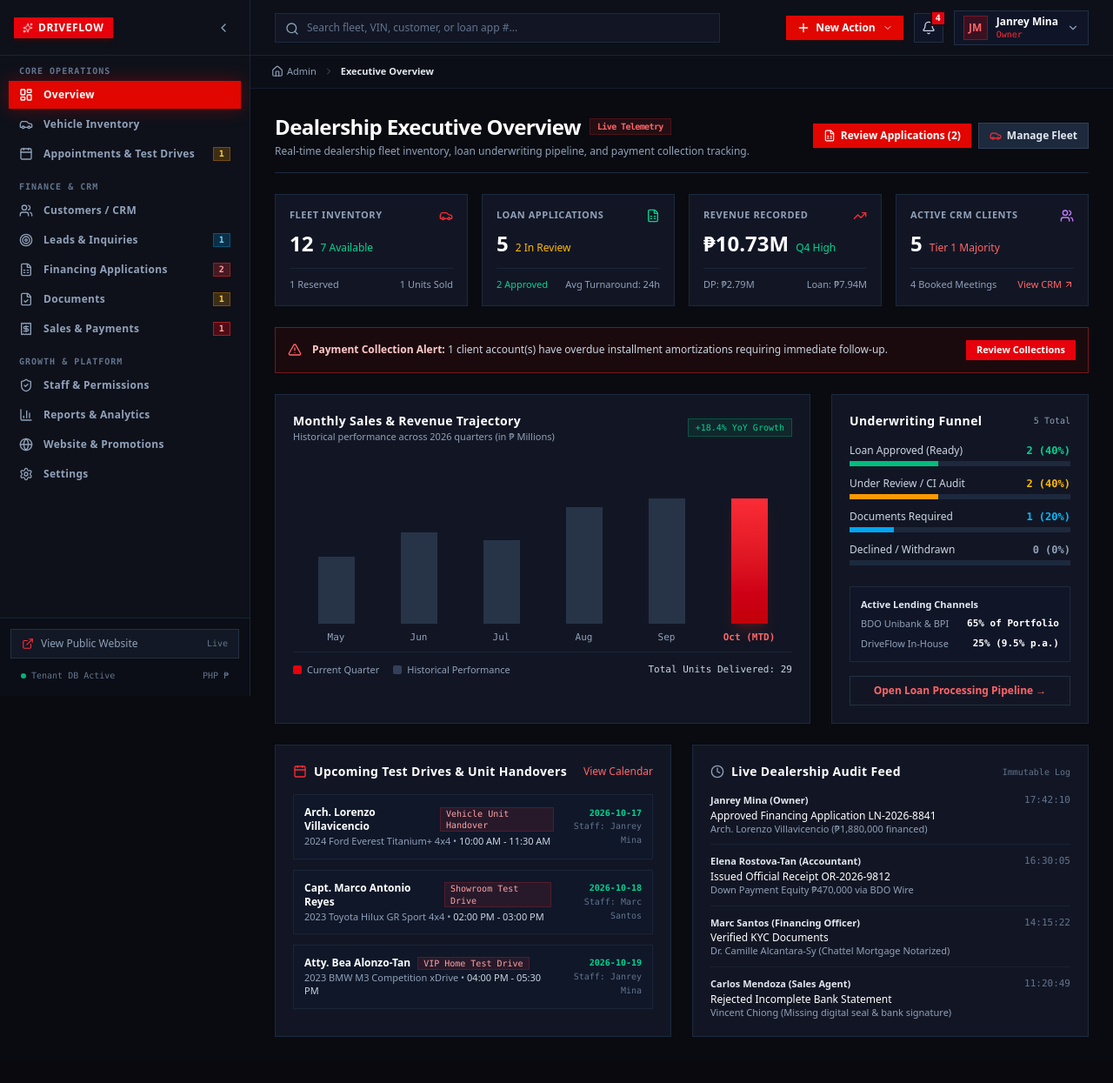
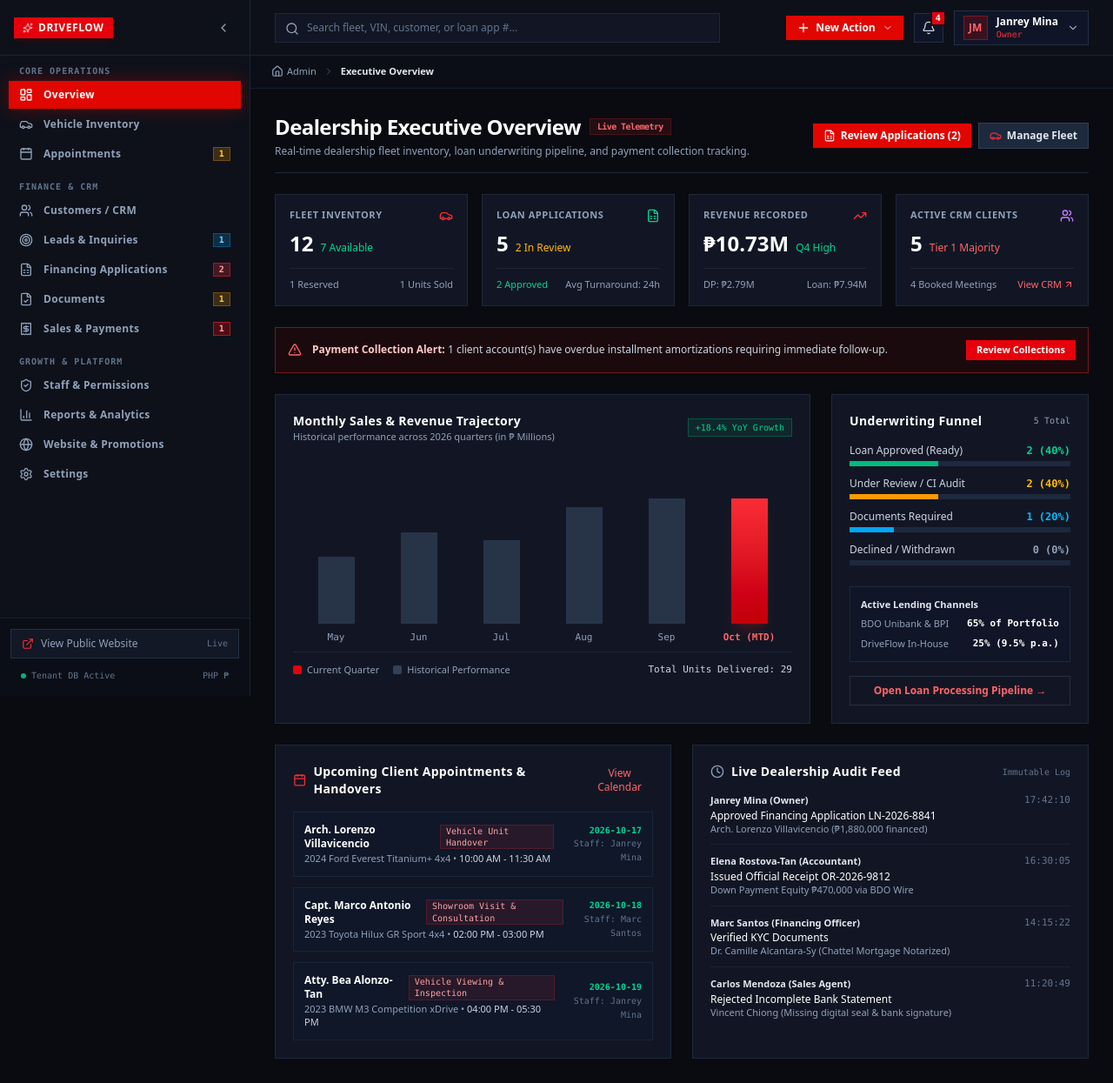
Before and after one commit to janreyHablaMina/DriveFlow, a Next.js app in the folder web/: page /admin in a window 1280 px wide. Shown: the whole page at 87% size. Before the commit the page ends 1220 px from the top, so only its background shows below. Built offline with nearby package versions, Linux system fonts and the light colour scheme.

Commit message:
oct 7, 2026 9:37pm

```diff
--- a/web/src/app/admin/components/Sidebar.tsx
+++ b/web/src/app/admin/components/Sidebar.tsx
@@ -70,7 +70,7 @@ export const Sidebar: React.FC<SidebarProps> = ({
     },
     {
       id: 'appointments',
-      label: 'Appointments & Test Drives',
+      label: 'Appointments',
       icon: Calendar,
       badge: badgeCounts.appointments,
       badgeColor: 'bg-amber-500/20 text-amber-300 border-amber-500/30',
--- a/web/src/app/admin/components/TopNav.tsx
+++ b/web/src/app/admin/components/TopNav.tsx
@@ -180,7 +180,7 @@ export const TopNav: React.FC<TopNavProps> = ({
                 className="w-full text-left px-3.5 py-2 text-xs flex items-center gap-2.5 text-slate-200 hover:bg-slate-800/80 transition cursor-pointer"
               >
                 <Calendar className="w-4 h-4 text-purple-400" />
-                <span>Schedule Test Drive</span>
+                <span>Schedule Appointment</span>
               </button>
               <button
                 onClick={() => {
--- a/web/src/app/admin/components/tabs/AppointmentsTab.tsx
+++ b/web/src/app/admin/components/tabs/AppointmentsTab.tsx
@@ -45,7 +45,7 @@ export const AppointmentsTab: React.FC<AppointmentsTabProps> = ({
   const [formCustPhone, setFormCustPhone] = useState('');
   const [formCustEmail, setFormCustEmail] = useState('');
   const [formVehicle, setFormVehicle] = useState(vehicles[0]?.name || '');
-  const [formType, setFormType] = useState<AppointmentType>('Showroom Test Drive');
+  const [formType, setFormType] = useState<AppointmentType>('Showroom Visit & Consultation');
   const [formDate, setFormDate] = useState('2026-10-18');
   const [formSlot, setFormSlot] = useState('02:00 PM - 03:00 PM');
   const [formStaff, setFormStaff] = useState(staff[0]?.name || 'Janrey Mina');
@@ -92,7 +92,7 @@ export const AppointmentsTab: React.FC<AppointmentsTabProps> = ({
       assignedStaff: formStaff,
       branchId: formBranchId,
       status: 'Confirmed',
-      notes: formNotes || 'Standard test drive route requested.',
+      notes: formNotes || 'Showroom consultation and vehicle inspection appointment.',
     });
     setIsBookModalOpen(false);
   };
@@ -118,13 +118,13 @@ export const AppointmentsTab: React.FC<AppointmentsTabProps> = ({
       <div className="flex flex-col sm:flex-row sm:items-center sm:justify-between gap-4 pb-4 border-b border-slate-800">
         <div>
           <h1 className="text-xl sm:text-2xl font-bold text-white tracking-tight flex items-center gap-2">
-            <span>Appointments & Test Drive Scheduling</span>
+            <span>Appointments & Customer Scheduling</span>
             <span className="text-xs font-mono text-slate-400 font-normal">
               ({filteredAppointments.length} bookings)
             </span>
           </h1>
           <p className="text-xs text-slate-400 mt-1">
-            Coordinate showroom visits, VIP flatbed test drives, financing signing, and vehicle handovers without slot clashes.
+            Coordinate showroom visits, vehicle inspections, financing signings, and vehicle handovers without slot clashes.
           </p>
         </div>
 
@@ -149,7 +149,7 @@ export const AppointmentsTab: React.FC<AppointmentsTabProps> = ({
             className="px-3.5 py-2 rounded-none bg-[#e10600] hover:bg-[#c00500] text-white text-xs font-semibold flex items-center gap-1.5 transition cursor-pointer shadow-sm shadow-red-950/40"
           >
             <Plus className="w-4 h-4" />
-            Book Test Drive / Meeting
+            Book Appointment
           </button>
         </div>
       </div>
@@ -188,10 +188,11 @@ export const AppointmentsTab: React.FC<AppointmentsTabProps> = ({
             className="w-full bg-slate-900 border border-slate-700/60 rounded-none px-3 py-1.5 text-xs text-slate-200 focus:outline-hidden focus:border-red-500"
           >
             <option value="all">All Appointment Types</option>
-            <option value="Showroom Test Drive">Showroom Test Drive</option>
-            <option value="VIP Home Test Drive">VIP Home Test Drive</option>
+            <option value="Showroom Visit & Consultation">Showroom Visit & Consultation</option>
+            <option value="Vehicle Viewing & Inspection">Vehicle Viewing & Inspection</option>
             <option value="Vehicle Unit Handover">Vehicle Unit Handover</option>
             <option value="Financing Contract Signing">Financing Contract Signing</option>
+            <option value="Appraisal & Trade-In">Appraisal & Trade-In</option>
           </select>
         </div>
       </div>
@@ -337,7 +338,7 @@ export const AppointmentsTab: React.FC<AppointmentsTabProps> = ({
             className="bg-[#121624] border border-slate-700 rounded-none max-w-lg w-full p-6 max-h-[90vh] overflow-y-auto space-y-4 text-xs"
           >
             <div className="flex items-center justify-between border-b border-slate-800 pb-3">
-              <h3 className="text-base font-bold text-white">Book Test Drive or Meeting</h3>
+              <h3 className="text-base font-bold text-white">Schedule Client Appointment</h3>
               <button
                 type="button"
                 onClick={() => setIsBookModalOpen(false)}
@@ -417,8 +418,8 @@ export const AppointmentsTab: React.FC<AppointmentsTabProps> = ({
                     onChange={(e) => setFormType(e.target.value as AppointmentType)}
                     className="w-full bg-slate-900 border border-slate-700 rounded-none p-2 text-white"
                   >
-                    <option value="Showroom Test Drive">Showroom Test Drive</option>
-                    <option value="VIP Home Test Drive">VIP Home Test Drive</option>
+                    <option value="Showroom Visit & Consultation">Showroom Visit & Consultation</option>
+                    <option value="Vehicle Viewing & Inspection">Vehicle Viewing & Inspection</option>
                     <option value="Vehicle Unit Handover">Vehicle Unit Handover</option>
                     <option value="Financing Contract Signing">Financing Contract Signing</option>
                     <option value="Appraisal & Trade-In">Appraisal & Trade-In</option>
--- a/web/src/app/admin/components/tabs/CustomersTab.tsx
+++ b/web/src/app/admin/components/tabs/CustomersTab.tsx
@@ -362,7 +362,7 @@ export const CustomersTab: React.FC<CustomersTabProps> = ({
             {activeDossierTab === 'appointments' && (
               <div className="space-y-3">
                 {appointments.filter((a) => a.customerName.includes(selectedCustomer.name)).length === 0 ? (
-                  <div className="text-center py-8 text-slate-500 font-mono">No scheduled test drives or handovers recorded.</div>
+                  <div className="text-center py-8 text-slate-500 font-mono">No scheduled appointments or handovers recorded.</div>
                 ) : (
                   appointments
                     .filter((a) => a.customerName.includes(selectedCustomer.name))
--- a/web/src/app/admin/components/tabs/OverviewTab.tsx
+++ b/web/src/app/admin/components/tabs/OverviewTab.tsx
@@ -320,7 +320,7 @@ export const OverviewTab: React.FC<OverviewTabProps> = ({
           <div className="flex items-center justify-between mb-4">
             <h3 className="text-sm font-bold text-white tracking-wide flex items-center gap-2">
               <Calendar className="w-4 h-4 text-red-500" />
-              Upcoming Test Drives & Unit Handovers
+              Upcoming Client Appointments & Handovers
             </h3>
             <button
               onClick={() => setActiveTab('appointments')}
--- a/web/src/app/admin/mockData.ts
+++ b/web/src/app/admin/mockData.ts
@@ -663,13 +663,13 @@ export const INITIAL_APPOINTMENTS: Appointment[] = [
     customerPhone: '+63 920 991 3340',
     customerEmail: 'm.reyes@philippineairlines.com',
     vehicleName: '2023 Toyota Hilux GR Sport 4x4',
-    appointmentType: 'Showroom Test Drive',
+    appointmentType: 'Showroom Visit & Consultation',
     date: '2026-10-18',
     timeSlot: '02:00 PM - 03:00 PM',
     assignedStaff: 'Marc Santos',
     branchId: 'alabang',
     status: 'Pending',
-    notes: 'Requested highway ramp acceleration test and rear seat suspension feel.',
+    notes: 'Showroom vehicle inspection and rear seat suspension feel.',
     createdDate: '2026-10-16',
   },
   {
@@ -678,13 +678,13 @@ export const INITIAL_APPOINTMENTS: Appointment[] = [
     customerPhone: '+63 917 222 9900',
     customerEmail: 'bea.tan@tanlawoffice.ph',
     vehicleName: '2023 BMW M3 Competition xDrive',
-    appointmentType: 'VIP Home Test Drive',
+    appointmentType: 'Vehicle Viewing & Inspection',
     date: '2026-10-19',
     timeSlot: '04:00 PM - 05:30 PM',
     assignedStaff: 'Janrey Mina',
     branchId: 'makati',
     status: 'Confirmed',
-    notes: 'Deliver test vehicle to Forbes Park South gate with flatbed escort.',
+    notes: 'Private vehicle viewing and specification presentation at showroom.',
     createdDate: '2026-10-16',
   },
   {
--- a/web/src/app/admin/page.tsx
+++ b/web/src/app/admin/page.tsx
@@ -106,7 +106,7 @@ export default function DealershipAdminDashboard() {
     },
     {
       id: 'notif-4',
-      title: 'Test Drive Scheduled Tomorrow',
+      title: 'Appointment Scheduled Tomorrow',
       description: 'Arch. Lorenzo Villavicencio unit handover at BGC Showroom.',
       time: '5h ago',
       type: 'info' as const,
@@ -438,7 +438,7 @@ export default function DealershipAdminDashboard() {
         break;
       case 'book-appointment':
         setActiveTab('appointments');
-        showToast('Switched to Appointments. Click "+ Book Test Drive" to schedule visit.');
+        showToast('Switched to Appointments. Click "+ Book Appointment" to schedule visit.');
         break;
       case 'add-lead':
         setActiveTab('leads');
@@ -460,7 +460,7 @@ export default function DealershipAdminDashboard() {
     financing: 'Financing Applications',
     documents: 'Document Vault',
     sales: 'Sales & Payments',
-    appointments: 'Appointments & Test Drives',
+    appointments: 'Appointments',
     leads: 'Leads & Inquiries',
     staff: 'Staff & Permissions',
     reports: 'Reports & Analytics',
--- a/web/src/app/admin/types.ts
+++ b/web/src/app/admin/types.ts
@@ -254,11 +254,13 @@ export interface SaleRecord {
 
 export type AppointmentStatus = 'Pending' | 'Confirmed' | 'Completed' | 'Cancelled' | 'No-show';
 export type AppointmentType =
-  | 'Showroom Test Drive'
-  | 'VIP Home Test Drive'
+  | 'Showroom Visit & Consultation'
+  | 'Vehicle Viewing & Inspection'
   | 'Financing Contract Signing'
   | 'Vehicle Unit Handover'
-  | 'Appraisal & Trade-In';
+  | 'Appraisal & Trade-In'
+  | 'Showroom Test Drive'
+  | 'VIP Home Test Drive';
 
 export interface Appointment {
   id: string;
```
